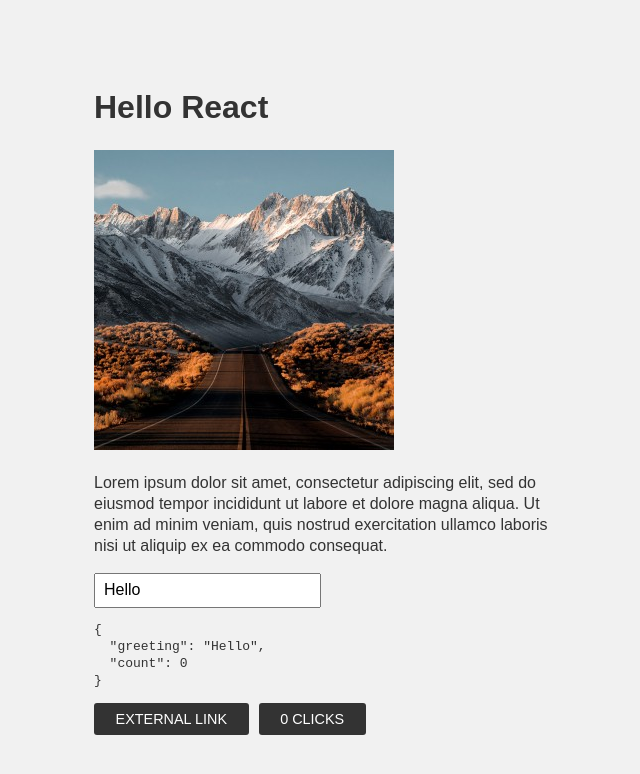
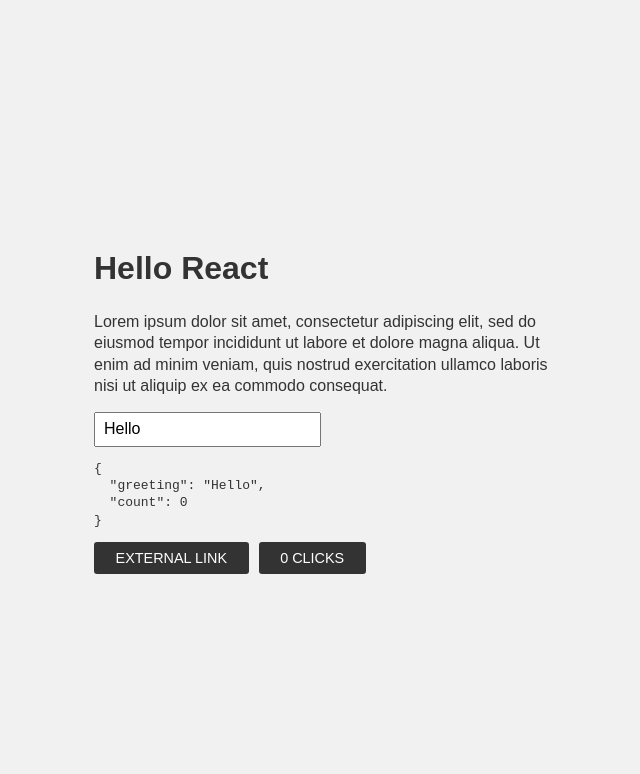
Before and after one commit to nikrowell/react-ejected, a React app: page / in a window 1280 px wide. Shown: the top 774 px of the page, without its empty margins (312-952 px from the left). Built offline with nearby package versions, Linux system fonts and the light colour scheme.

Commit message:
updated file-loader, rename to react-ejected

```diff
--- a/package.json
+++ b/package.json
@@ -1,5 +1,5 @@
 {
-  "name": "react-starter",
+  "name": "react-ejected",
   "version": "0.1.0",
   "author": {
     "name": "Nik Rowell",
@@ -24,7 +24,7 @@
     "css-loader": "^2.1.0",
     "dotenv": "^6.2.0",
     "error-overlay-webpack-plugin": "^0.1.5",
-    "file-loader": "^2.0.0",
+    "file-loader": "^3.0.1",
     "html-webpack-plugin": "^3.2.0",
     "mini-css-extract-plugin": "^0.5.0",
     "optimize-css-assets-webpack-plugin": "^5.0.1",
--- a/src/components/App.js
+++ b/src/components/App.js
@@ -30,7 +30,6 @@ class App extends React.Component {
     return (
       <div className="container">
         <h1>{greeting} React</h1>
-        <img src="/images/sample.jpg" alt="Mountains" />
         <p>Lorem ipsum dolor sit amet, consectetur adipiscing elit, sed do eiusmod tempor incididunt ut labore et dolore magna aliqua. Ut enim ad minim veniam, quis nostrud exercitation ullamco laboris nisi ut aliquip ex ea commodo consequat.</p>
         <input type="text" name="greeting" value={greeting} onChange={this.onChange} />
         {window.debug(this.state)}
--- a/webpack.config.js
+++ b/webpack.config.js
@@ -66,6 +66,8 @@ module.exports = (env, options) => {
         use: {
           loader: 'file-loader',
           options: {
+            // TODO: fix file-loader issues? favicon is 404-ing
+            // https://survivejs.com/webpack/loading/images/
             // name: '[path]/[name].[hash:8].[ext]'
             name: '[path][name].[ext]'
           }
```
Also changed, not shown: public/images/sample.jpg (deleted), 1 other file (tests, documents, lock files or other folders).
